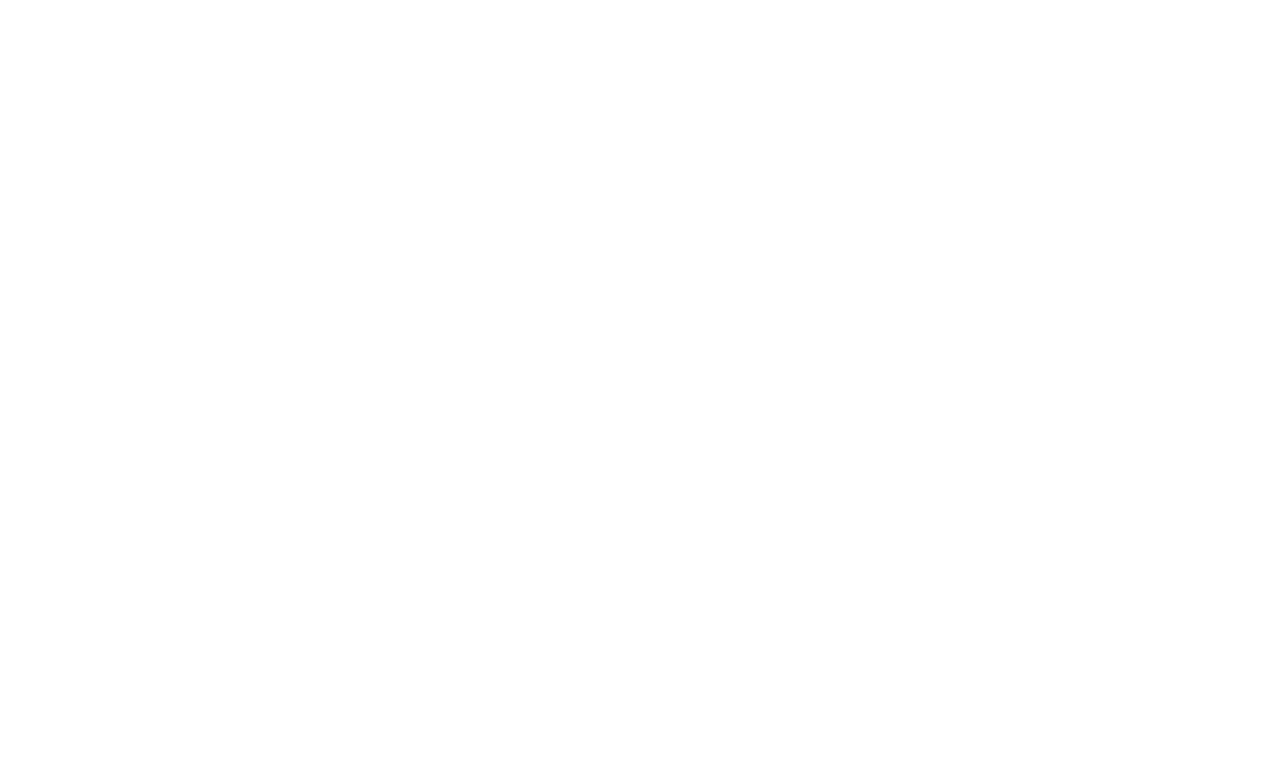
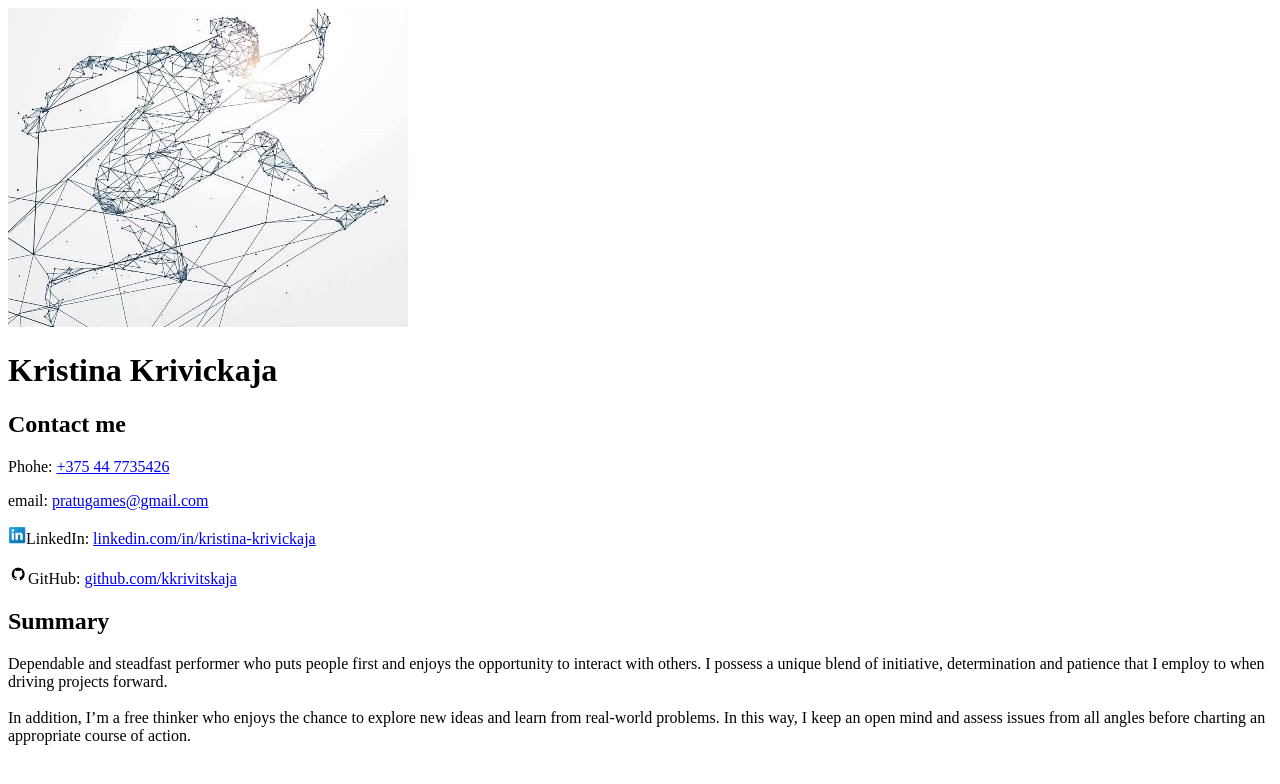
Before and after one commit to kkrivitskaja/rsschool-cv, a plain HTML site: page index.html in a window 1280 px wide. Drawn offline with Linux system fonts and the light colour scheme.

Commit message:
feat: add contact and summary info

```diff
--- a/index.html
+++ b/index.html
@@ -11,6 +11,35 @@
 </head>
 
 <body>
+    <div class="container">
+        <header>
+            <div>
+                <img class="photo" src="./img/129.jpg" alt="photo of me">
+            </div>
+            <div class="title">
+                <h1>Kristina Krivickaja</h1>
+                <p class="contacts">
+                <h2>Contact me</h2>
+                <p>Phohe: <a href="tel:+375447735426">+375 44 7735426</a></p>
+                <p>email: <a href="mailto:pratugames@gmail.com">pratugames@gmail.com</a></p>
+                <p><img src="./img/Linkedin-icon.png" alt="img link to Linkedin">LinkedIn: <a
+                        href="https://www.linkedin.com/in/kristina-krivickaja-16a811160/"
+                        target="_blank">linkedin.com/in/kristina-krivickaja</a></p>
+                <p></p><img src="./img/Github_icon.png" alt="img link to Github">GitHub: <a
+                    href="https://github.com/kkrivitskaja" target="_blank">github.com/kkrivitskaja</a>
+            </div>
+        </header>
+        <h2>Summary</h2>
+        <p>Dependable and steadfast performer who puts people first and enjoys the opportunity to interact with others.
+            I possess a unique blend of initiative, determination and patience that I employ to when driving projects
+            forward.<br><br>
+            In addition, I’m a free thinker who enjoys the chance to explore new ideas and learn from real-world
+            problems. In this way, I keep an open mind and assess issues from all angles before charting an appropriate
+            course of action.
+        </p>
+
+
+    </div>
 </body>
 
 </html>
```
